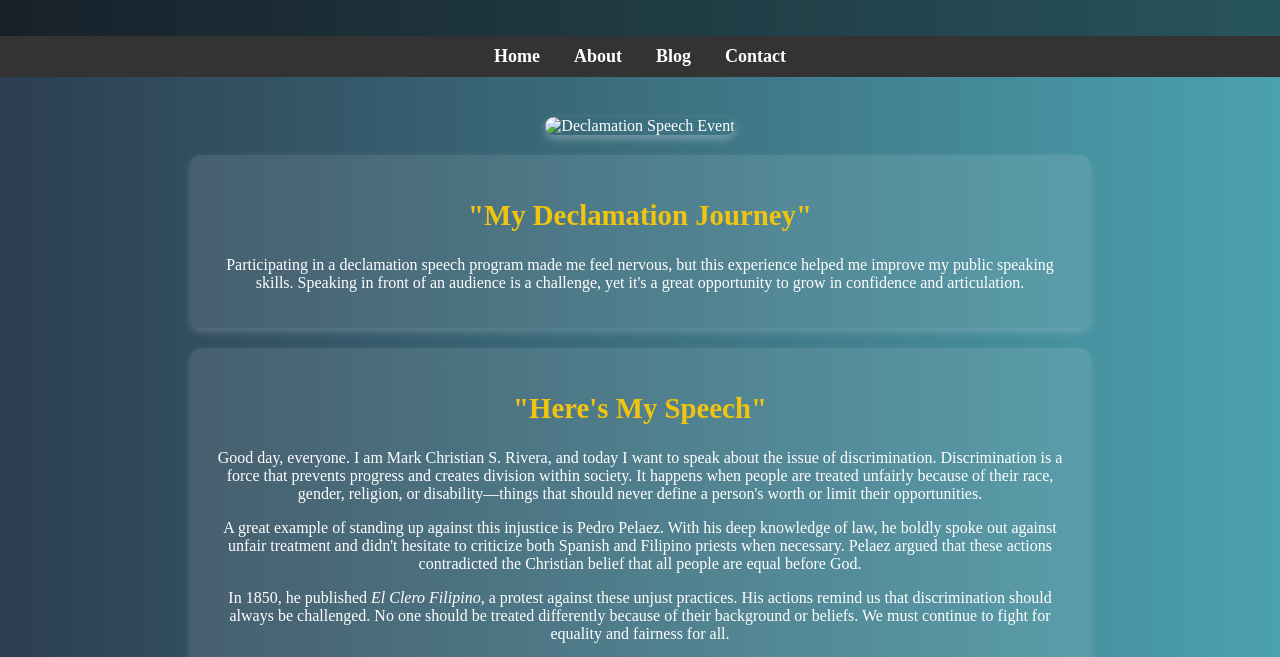
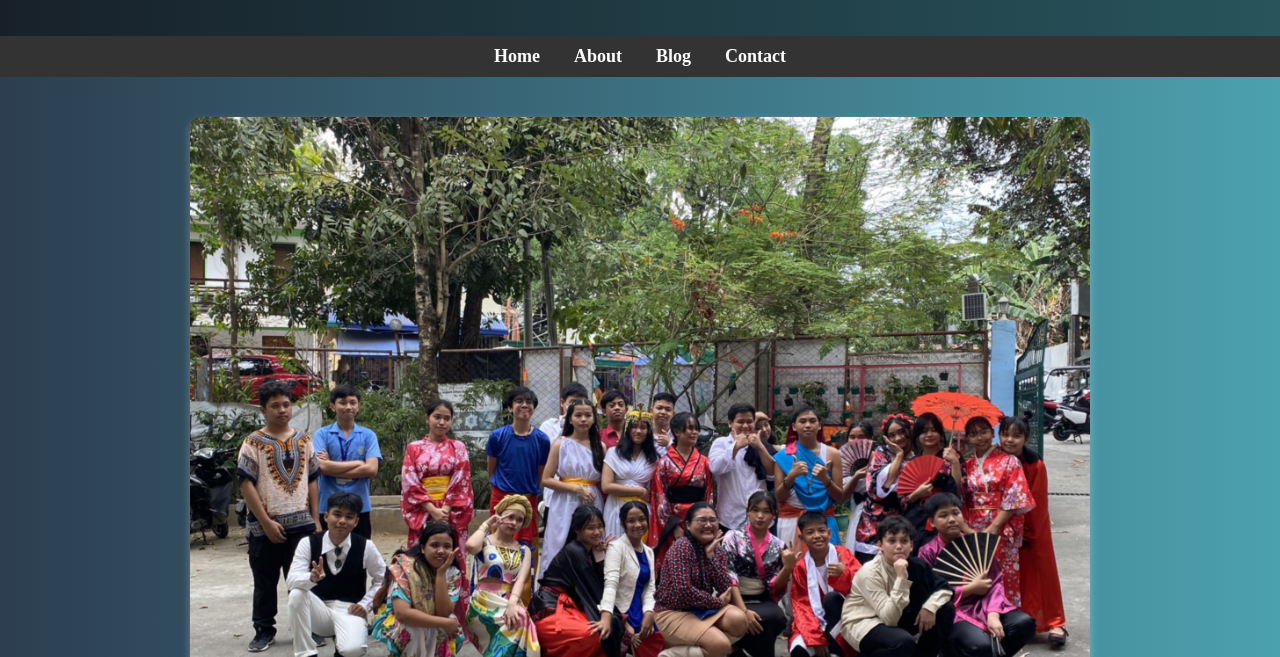
Before and after one commit to Looqww/mark-s-project, a plain HTML site: page index.html in a window 1280 px wide. Shown: the part 143-800 px from the top of the page. Drawn offline with Linux system fonts and the light colour scheme.

Commit message:
Update index.html

```diff
--- a/index.html
+++ b/index.html
@@ -123,7 +123,7 @@
     <div class="container">
         <!-- Featured Image -->
         <div class="image-container">
-            <img src="speech-event.jpg" alt="Declamation Speech Event"> <!-- Replace with an actual image URL -->
+            <img src="3p.jpg" alt="Declamation Speech Event"> <!-- Replace with an actual image URL -->
         </div>
 
         <!-- Blog Posts -->
```
